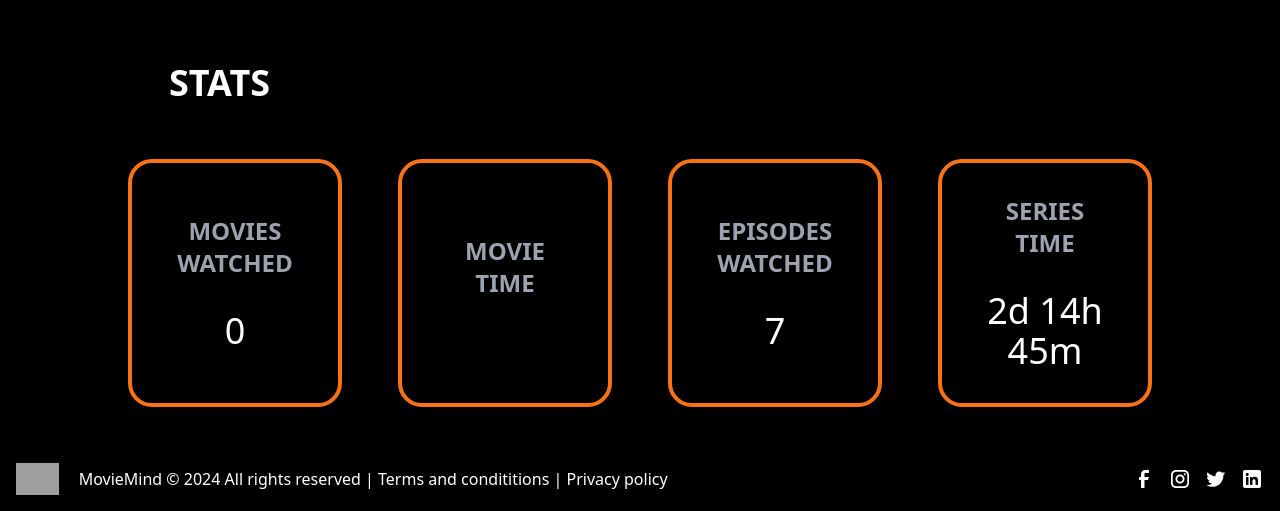
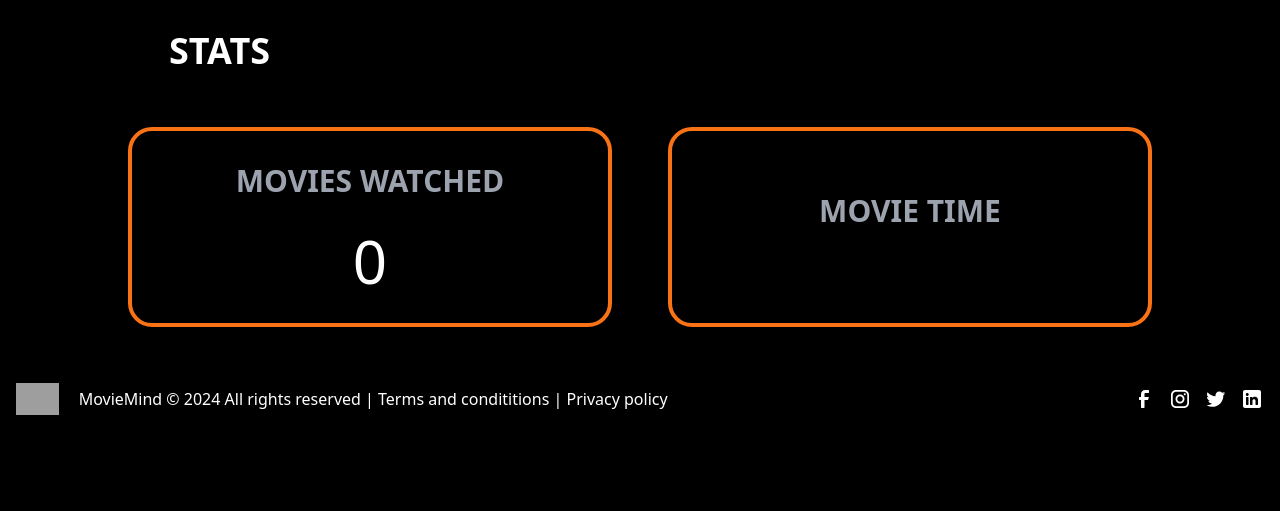
Before and after one commit to markcrh/E-Commerce-Symfony-Project, a Symfony app: template movieMinder/templates/profile/profile.html.twig in a window 1280 px wide. Shown: the part 748-1259 px from the top of the page. After the commit the page ends 1163 px from the top, so only its background shows below. Run offline with Twig, Linux system fonts and the light colour scheme; the template is opened without the code that fills it, so the values that code supplies are empty; style sheets or scripts are compiled from the project's sources; some libraries are stand-ins or nearby versions; grey boxes are pictures that could not be loaded.

Commit message:
stiling advise done

```diff
--- a/movieMinder/templates/profile/profile.html.twig
+++ b/movieMinder/templates/profile/profile.html.twig
@@ -18,7 +18,7 @@
             {% include 'components/headerUser.html.twig' %}
         {% endblock %}
 
-        <div class="flex flex-col w-full h-auto gap-14 pt-28 pl-32 pr-32 pb-10">
+        <div class="flex flex-col w-full h-auto gap-14 pt-20 pl-32 pr-32 pb-10">
             <div class="flex flex-wrap items-center justify-center text-neutral-200">
                 <div class="max-w-4/6 w-full block rounded-3xl bg-neutral-800 shadow-lg">
                     <div class="lg:flex">
@@ -50,13 +50,13 @@
                 {% endif %}
             {% endfor %}
             <div class="flex flex-wrap justify-center gap-14">
-                <div class="flex flex-col justify-center text-center items-center gap-8 rounded-3xl border-4 border-orange-500 p-8 max-w-82 flex-1">
-                    <h2 class="text-gray-400 text-2xl font-extrabold">MOVIES WATCHED</h2>
-                    <h3 class="text-white text-4xl"> {{ watchedMovieCount | default(0) }}  </h3>
+                <div class="flex flex-col justify-center text-center items-center gap-8 rounded-3xl border-4 border-orange-500 p-8 flex-1">
+                    <h2 class="text-gray-400 text-3xl font-extrabold">MOVIES WATCHED</h2>
+                    <h3 class="text-white text-6xl"> {{ watchedMovieCount | default(0) }}  </h3>
                 </div>
                 <div class="flex flex-col justify-center text-center items-center gap-8 rounded-3xl border-4 border-orange-500 p-8 max-w-82 flex-1">
-                  <h2 class="text-gray-400 text-2xl font-extrabold">MOVIE TIME</h2>
-                    <h3 class="text-white text-4xl">
+                  <h2 class="text-gray-400 text-3xl font-extrabold">MOVIE TIME</h2>
+                    <h3 class="text-white text-6xl">
                         {% if days > 0 %}
                             {{ days }}d
                             {% if hours > 0 or minutes > 0 %} {% endif %}
@@ -70,14 +70,6 @@
                             {{ minutes }}m
                         {% endif %}
                     </h3>
-                </div>
-                <div class="flex flex-col justify-center text-center items-center gap-8 rounded-3xl border-4 border-orange-500 p-8 max-w-82 flex-1">
-                    <h2 class="text-gray-400 text-2xl font-extrabold">EPISODES WATCHED</h2>
-                    <h3 class="text-white text-4xl"> 7 </h3>
-                </div>
-                <div class="flex flex-col justify-center text-center items-center gap-8 rounded-3xl border-4 border-orange-500 p-8 max-w-82 flex-1">
-                    <h2 class="text-gray-400 text-2xl font-extrabold">SERIES TIME</h2>
-                    <h3 class="text-white text-4xl"> 2d 14h 45m </h3>
                 </div>
             </div>
         </div>
```
